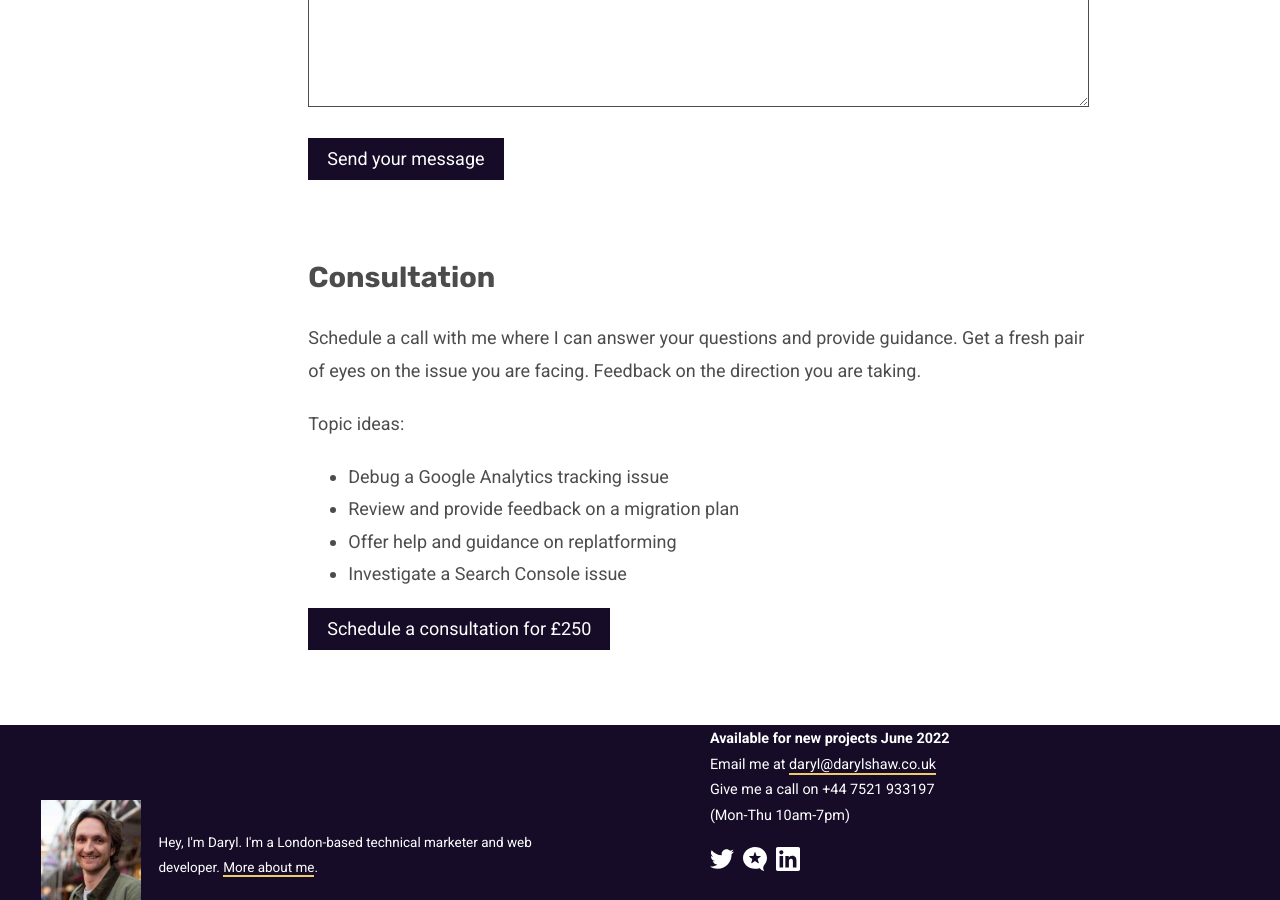
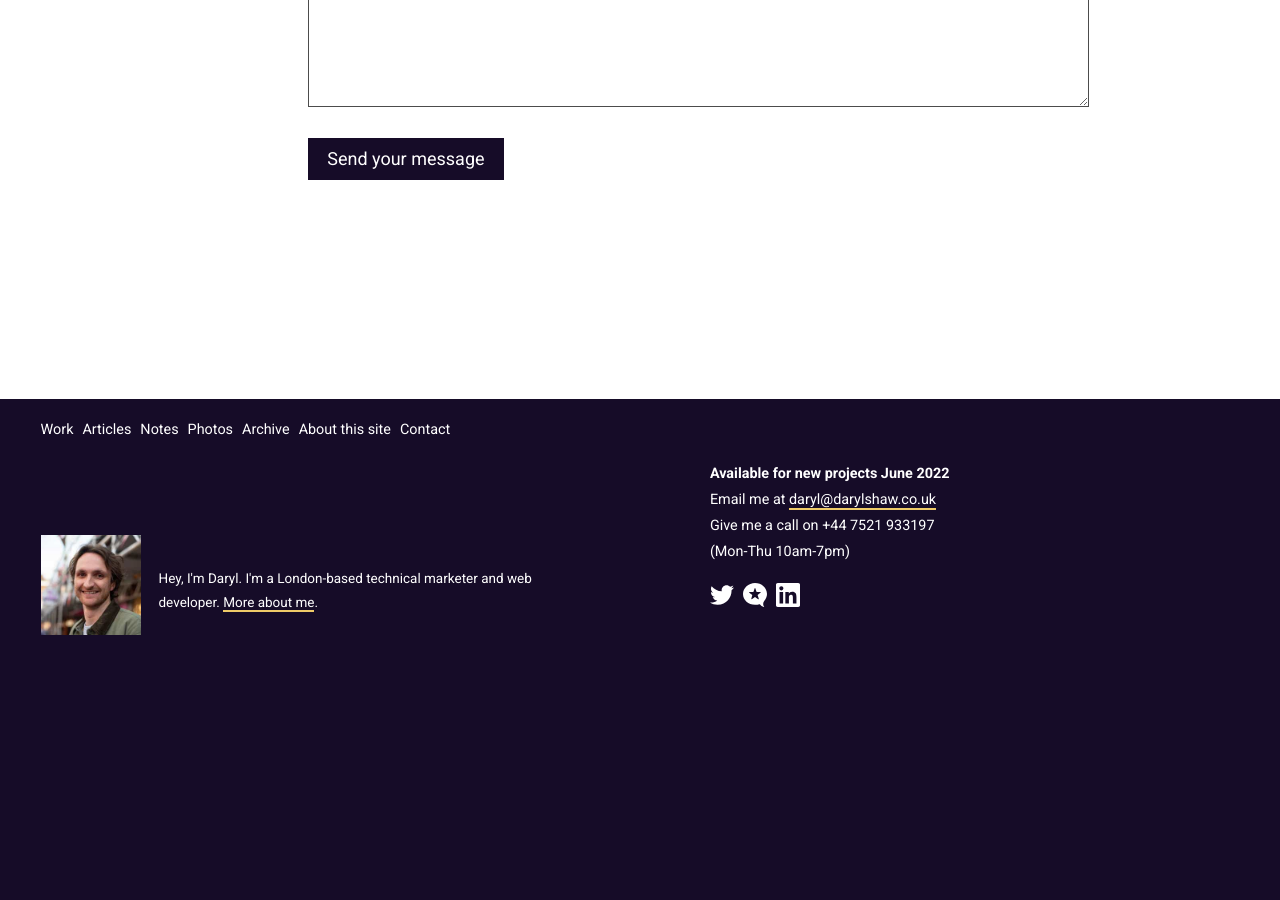
Before and after one commit to darylshaw/darylshaw.co.uk, a Jekyll site: the page built from contact.md, in a window 1280 px wide and 900 px high, scrolled down 569 px. Built offline with Jekyll 4.4.1, drawn with Linux system fonts in a browser that asks for light colours; a script that is not in the unit is left out; after the commit the page ends 1204 px from its top, so only the background shows below that.

Commit message:
remove consultation from work and contact pages

```diff
--- a/_includes/consultation.html
+++ /dev/null
@@ -1,16 +0,0 @@
-<h2>Consultation</h2>
-<p>Schedule a call with me where I can answer your questions and provide guidance. Get a fresh pair of eyes on the issue you are facing. Feedback on the direction you are taking.</p>
-<p>Topic ideas:</p>
-<ul>
-    <li>Debug a Google Analytics tracking issue</li>
-    <li>Review and provide feedback on a migration plan</li>
-    <li>Offer help and guidance on replatforming</li>
-    <li>Investigate a Search Console issue</li>
-</ul>
-{%- if jekyll.environment == 'production' and site.fathom_analytics -%}
-<a onclick="fathom.trackGoal('41F7MG30', 0);" href="https://calendly.com/darylshaw/consultation" class="btn">Schedule a consultation for £250</a>
-{%- elsif jekyll.environment == 'staging' and site.fathom_analytics -%}
-<a onclick="fathom.trackGoal('3HSLSIEV', 0);" href="https://calendly.com/darylshaw/consultation" class="btn">Schedule a consultation for £250</a>
-{% else %}
-<a href="https://calendly.com/darylshaw/consultation" class="btn">Schedule a consultation for £250</a>
-{%- endif -%}
--- a/contact.md
+++ b/contact.md
@@ -7,4 +7,3 @@
 If you would like to hire me for your next project or say hello, get in touch using the form below.
 
 {% include form.html %}
-{% include consultation.html %}
```
Also changed, not shown: work.md (+0 -2 lines).
